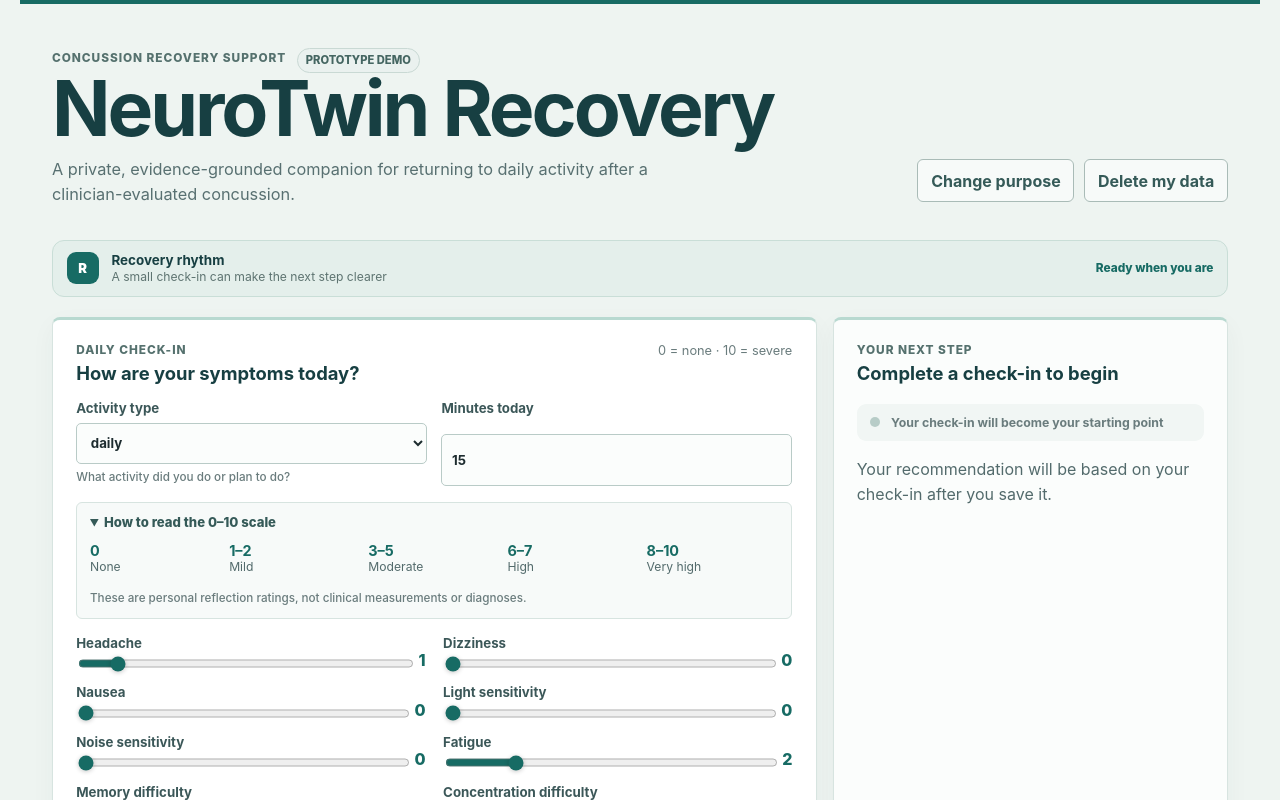
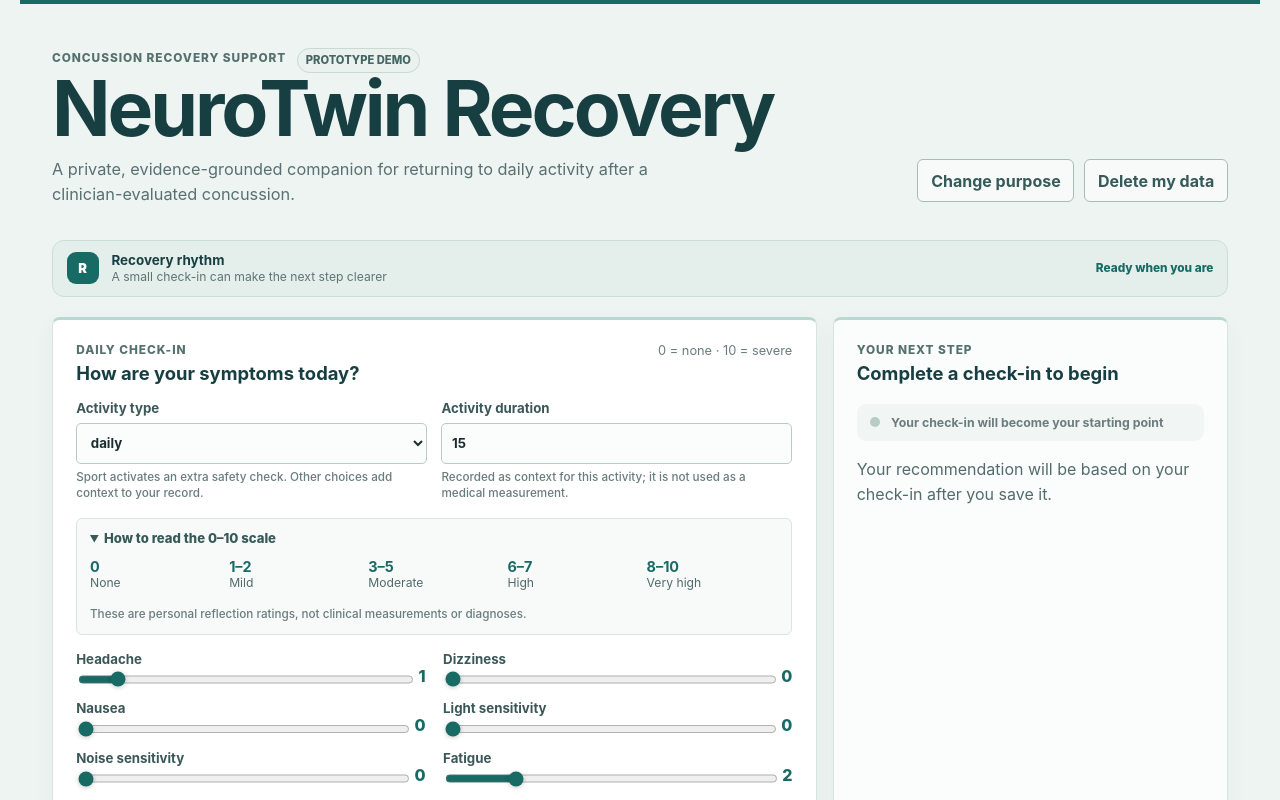
Before and after one commit to kapiliyer10/NeuroTwin-AI, a Next.js app in the folder frontend/: page / in a window 1280 px wide. Both pictures are taken after a click on the button 406 px from the left and 499 px from the top of the page. Shown: the top 800 px of the page. Built offline with nearby package versions, Linux system fonts and the light colour scheme; no server answers.

Commit message:
Clarify activity context fields

```diff
--- a/frontend/components/Dashboard.tsx
+++ b/frontend/components/Dashboard.tsx
@@ -261,8 +261,8 @@ export default function Dashboard() {
         <form className="panel checkIn" onSubmit={submitCheckIn}>
           <div className="panelHeader"><div><p className="eyebrow">Daily check-in</p><h2>{selectedPurpose === "concussion" ? "How are your symptoms today?" : "How has your wellbeing been today?"}</h2></div><span className="scaleHint">{selectedPurpose === "concussion" ? "0 = none · 10 = severe" : "Use the guide below for each scale"}</span></div>
           <div className="formRow twoColumns">
-            {selectedPurpose === "concussion" ? <label>Activity type<select value={form.activity_type} onChange={(event) => updateField("activity_type", event.target.value)}>{["daily", "school", "work", "screen", "walking", "exercise", "sport"].map((value) => <option key={value}>{value}</option>)}</select><small className="fieldHint">What activity did you do or plan to do?</small></label> : <label>Check-in context<select value={form.activity_type} onChange={(event) => updateField("activity_type", event.target.value)}>{["daily", "school", "work", "screen"].map((value) => <option key={value}>{value}</option>)}</select><small className="fieldHint">What part of your day are you reflecting on?</small></label>}
-            <label>Minutes today<input type="number" min="0" max="1440" value={form.activity_minutes} onChange={(event) => updateField("activity_minutes", Number(event.target.value))} /></label>
+            {selectedPurpose === "concussion" ? <label>Activity type<select value={form.activity_type} onChange={(event) => updateField("activity_type", event.target.value)}>{["daily", "school", "work", "screen", "walking", "exercise", "sport"].map((value) => <option key={value}>{value}</option>)}</select><small className="fieldHint">Sport activates an extra safety check. Other choices add context to your record.</small></label> : <label>Check-in context<select value={form.activity_type} onChange={(event) => updateField("activity_type", event.target.value)}>{["daily", "school", "work", "screen"].map((value) => <option key={value}>{value}</option>)}</select><small className="fieldHint">Choose what part of your day you are reflecting on. It does not change your wellbeing score.</small></label>}
+            {selectedPurpose === "concussion" && <label>Activity duration<input type="number" min="0" max="1440" value={form.activity_minutes} onChange={(event) => updateField("activity_minutes", Number(event.target.value))} /><small className="fieldHint">Recorded as context for this activity; it is not used as a medical measurement.</small></label>}
           </div>
           <details className="scaleGuide" open><summary>How to read the 0–10 scale</summary>{selectedPurpose === "concussion" ? <div className="scaleRows"><span><b>0</b> None</span><span><b>1–2</b> Mild</span><span><b>3–5</b> Moderate</span><span><b>6–7</b> High</span><span><b>8–10</b> Very high</span></div> : <div className="scaleGuideText"><p><strong>Strain scales</strong> such as stress, focus difficulty, and workload: 0–2 low, 3–5 moderate, 6–7 high, 8–10 very high.</p><p><strong>Positive scales</strong> such as mood, sleep, and social connection: 0–2 low, 3–5 mixed, 6–7 good, 8–10 strong.</p></div>}<small className="fieldHint">These are personal reflection ratings, not clinical measurements or diagnoses.</small></details>
           <div className="symptomGrid">{(selectedPurpose === "concussion" ? symptomFields : wellbeingFields).map((field) => { const [name, label, hint] = field; return <label key={name}>{label}<input type="range" min="0" max="10" value={form[name as keyof typeof form] as number} onChange={(event) => updateField(name, Number(event.target.value))} /><output>{form[name as keyof typeof form]}</output>{hint && <small className="fieldHint">{hint}</small>}</label>; })}</div>
```
